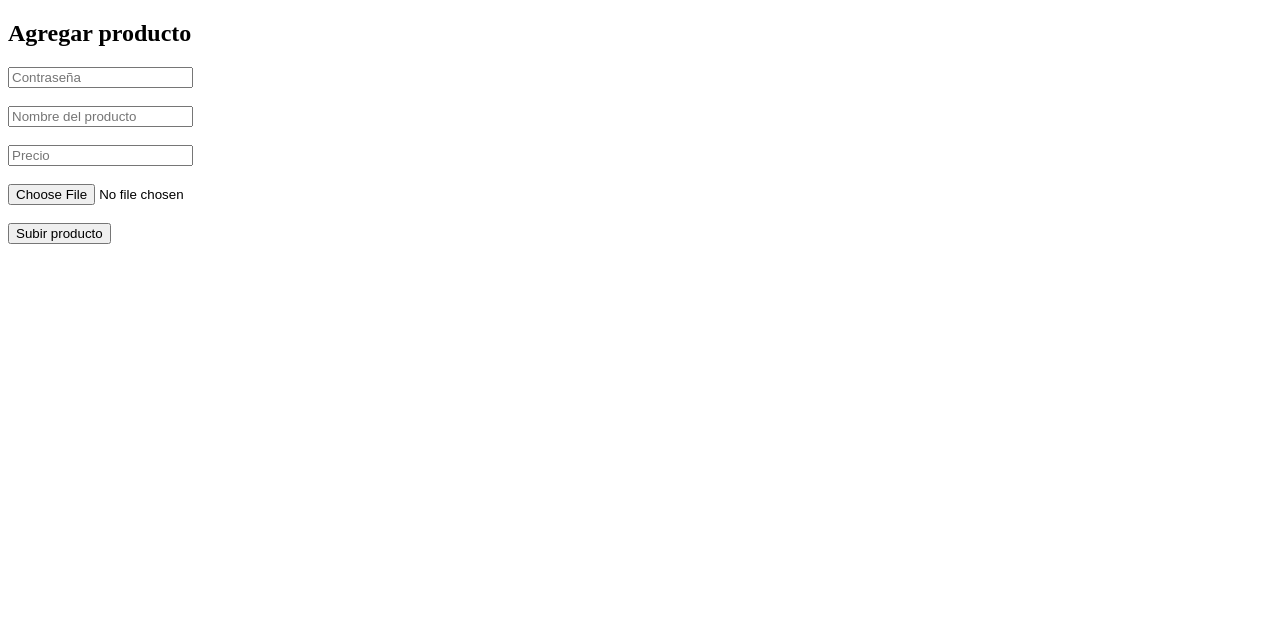
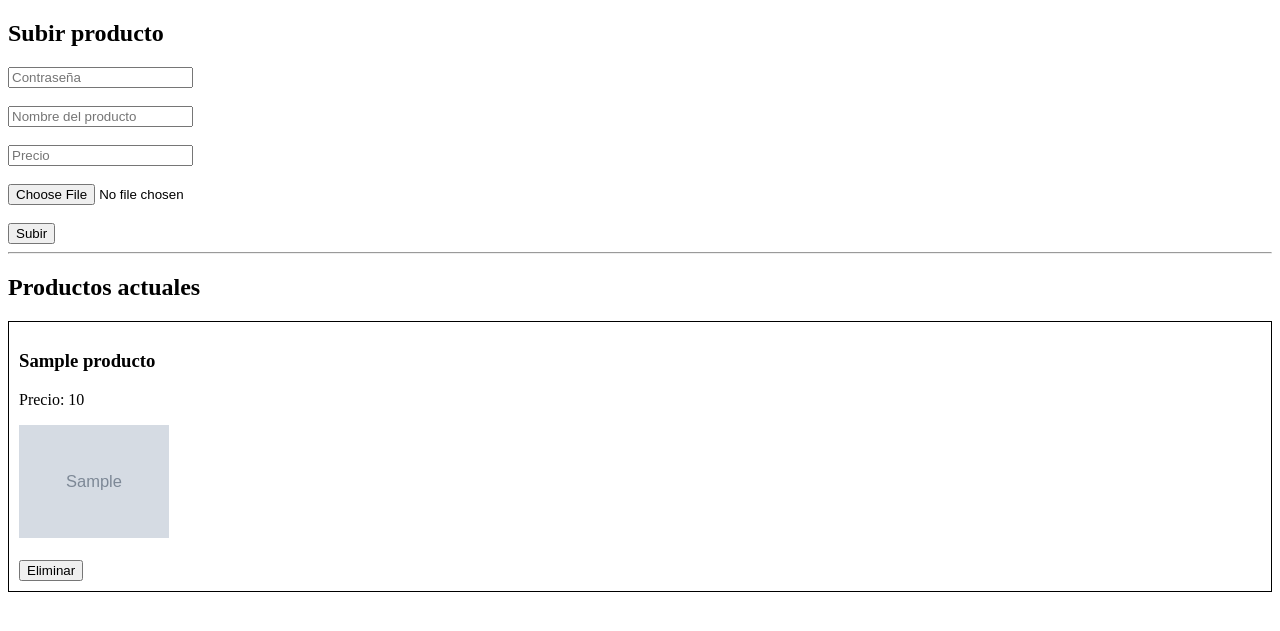
Before and after one commit to hionla678/Tienda-proyecto, a Flask app: template templates/Admin.html in a window 1280 px wide. Shown: the top 631 px of the page. Run offline with Flask 3, Linux system fonts and the light colour scheme; the template is opened without the code that fills it: most values are stand-ins (such as "Sample title", 1, 10 or a date in 2020); grey boxes marked "Sample" are stand-in pictures.

Commit message:
boton eliminar agregado

```diff
--- a/templates/Admin.html
+++ b/templates/Admin.html
@@ -5,21 +5,37 @@
 </head>
 <body>
 
-<h2>Agregar producto</h2>
+<h2>Subir producto</h2>
 
 <form method="POST" enctype="multipart/form-data">
 
-    <input type="password" name="password" placeholder="Contraseña" required><br><br>
+<input type="password" name="password" placeholder="Contraseña" required><br><br>
 
-    <input type="text" name="nombre" placeholder="Nombre del producto" required><br><br>
+<input type="text" name="nombre" placeholder="Nombre del producto" required><br><br>
 
-    <input type="text" name="precio" placeholder="Precio" required><br><br>
+<input type="text" name="precio" placeholder="Precio" required><br><br>
 
-    <input type="file" name="imagen" accept="image/*" required><br><br>
+<input type="file" name="imagen" required><br><br>
 
-    <button type="submit">Subir producto</button>
+<button type="submit">Subir</button>
 
 </form>
 
+<hr>
+
+<h2>Productos actuales</h2>
+
+{% for producto in productos %}
+    <div style="margin-bottom:20px; border:1px solid black; padding:10px;">
+        <h3>{{ producto.nombre }}</h3>
+        <p>Precio: {{ producto.precio }}</p>
+        <img src="{{ url_for('static', filename=producto.imagen) }}" width="150"><br><br>
+
+        <form action="{{ url_for('eliminar', indice=loop.index0) }}" method="POST">
+            <button type="submit">Eliminar</button>
+        </form>
+    </div>
+{% endfor %}
+
 </body>
 </html>
```
